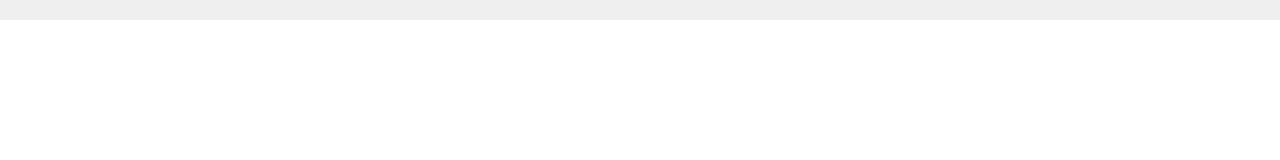
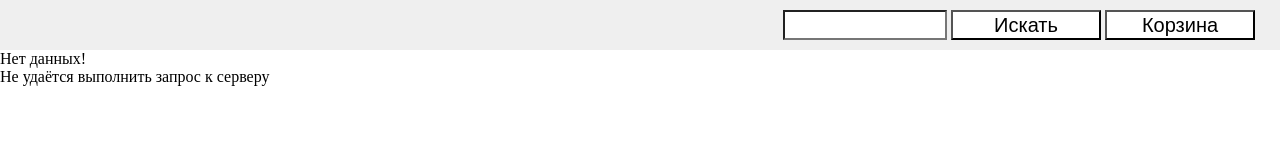
Before and after one commit to Sokol-shko/JS2, a plain HTML site: page index.html in a window 1280 px wide. Drawn offline with nearby package versions, Linux system fonts and the light colour scheme; no server answers.

Commit message:
Сделал задание 3

```diff
--- a/components.js
+++ b/components.js
@@ -40,7 +40,7 @@ Vue.component('goods-search', {
 Vue.component('cart', {
     name: 'cart',
     data: () => ({
-        isVisibleCart: false,
+        isVisibleCart: false
     }),
     methods: {
         changeVisibleCart () {
@@ -56,3 +56,13 @@ Vue.component('cart', {
         </div>
     `
 });
+
+Vue.component('messageError', {
+    name: 'messageError',
+    props: ['msgError'],
+    template: `
+        <div>
+            <p>Не удаётся выполнить запрос к серверу</p>
+        </div>
+    `
+});
--- a/index.html
+++ b/index.html
@@ -19,6 +19,7 @@
     <main>
         <goods-list :goods="filteredGoods"></goods-list>
     </main>
+    <message-error v-if="msgError === 1"></message-error>
 </div>
 
 <script src="https://cdn.jsdelivr.net/npm/vue@2.5.17/dist/vue.js"></script>
--- a/script.js
+++ b/script.js
@@ -6,6 +6,7 @@ const app = new Vue({
         goods: [],
         filteredGoods: [],
         searchLine: '',
+        msgError: 0,
         // isVisibleCart: false
     },
     methods: {
@@ -24,7 +25,10 @@ const app = new Vue({
                 xhr.onreadystatechange = () => {
                     if (xhr.readyState === 4) {
                         if (xhr.status === 200) resolve(xhr.responseText);
-                        else reject('Извините, произошёл сбой. Мы уже разбираемся в проблеме.');
+                        else {
+                            reject('Извините, произошёл сбой. Мы уже разбираемся в проблеме.');
+                            this.msgError = 1;
+                        }
                     }
                 };
 
@@ -38,6 +42,7 @@ const app = new Vue({
             this.filteredGoods = this.goods.filter(good =>
                 regexp.test(good.product_name));
             console.log(this.filteredGoods);
+            console.log(this.msgError);
         },
         // changeVisibleCart () {
         //     this.isVisibleCart = !this.isVisibleCart;
```
